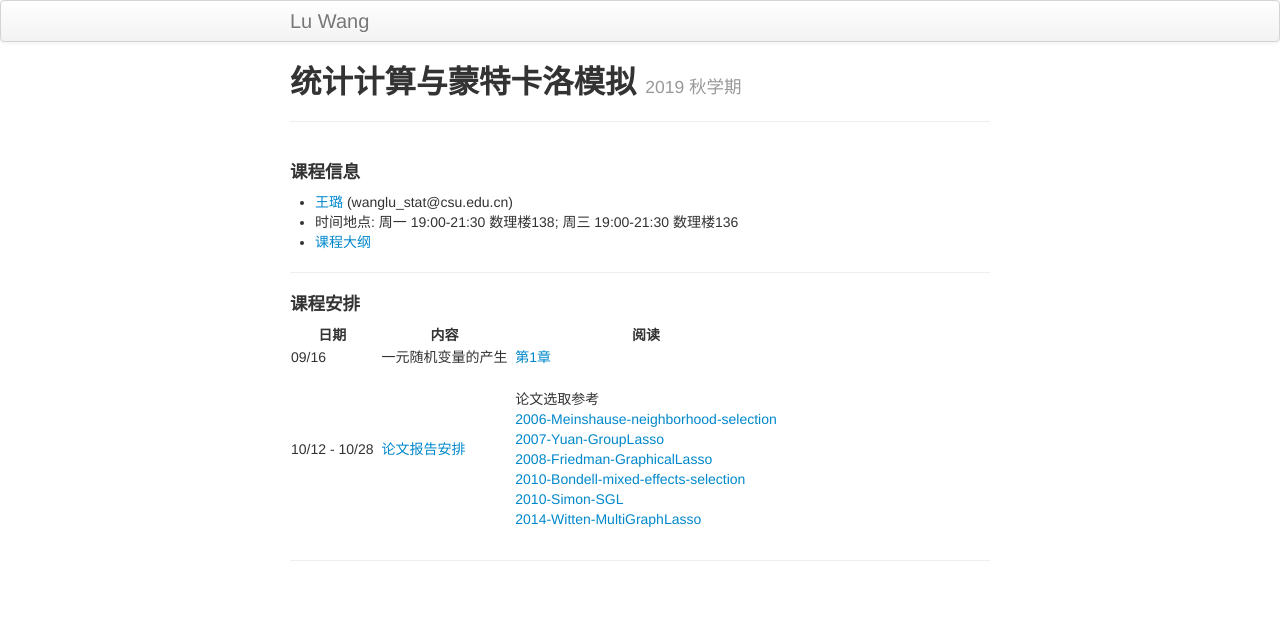
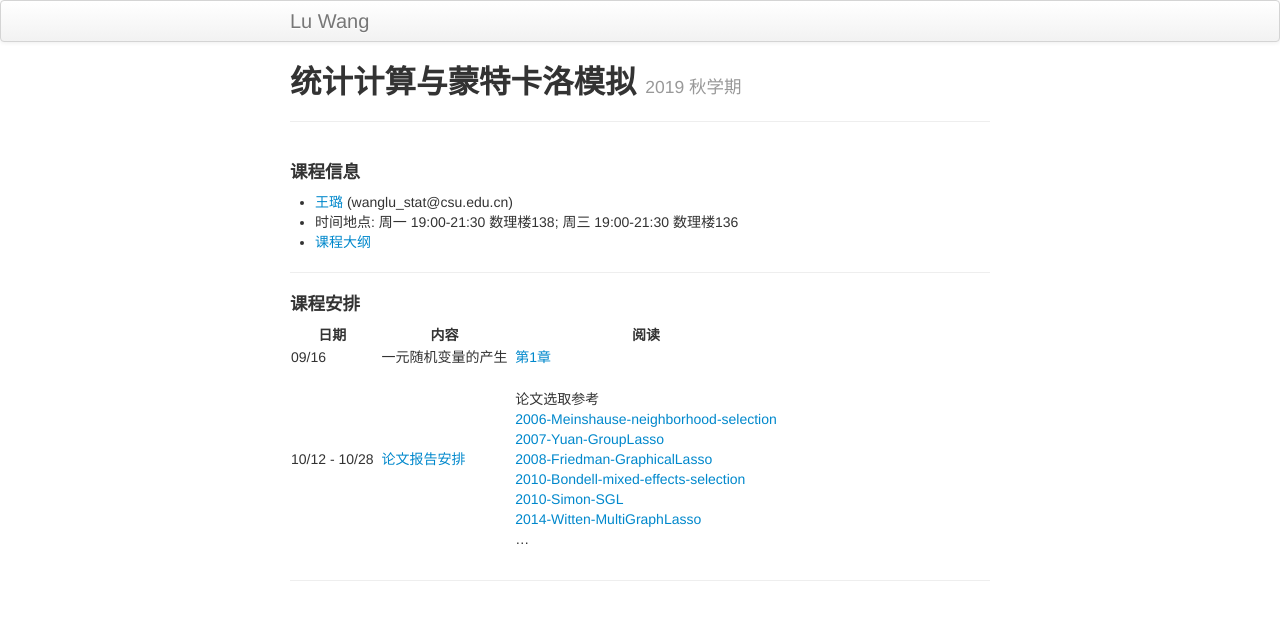
Before and after one commit to wangronglu/StatisticalComputing, a Jekyll site: the page built from index.md, in a window 1280 px wide. Shown: the top 620 px of the page. Built offline with Jekyll 4.4.1, drawn with Linux system fonts in a browser that asks for light colours.

```diff
--- a/index.md
+++ b/index.md
@@ -16,4 +16,4 @@ description: 课程网站
 | 日期 | | 内容 | |  阅读  |
 |---------------|---|--------------------------------|---|----------|
 | 09/16 || 一元随机变量的产生   ||  [第1章](Lectures/random_generator_online.pdf) |
-| 10/12 - 10/28 ||  [论文报告安排](https://docs.qq.com/sheet/DRHdUU1hIeVB5Z2ln?c=B32A0A0)  || <br> 论文选取参考 <br> [2006-Meinshause-neighborhood-selection](Papers/2006-Meinshausen-neighborhood-selection.pdf) <br> [2007-Yuan-GroupLasso](Papers/2007-Yuan-GroupLasso.pdf) <br> [2008-Friedman-GraphicalLasso](Papers/2008-Friedman-GraphicalLasso.pdf) <br> [2010-Bondell-mixed-effects-selection](Papers/2010-Bondell-LMMsel.pdf) <br> [2010-Simon-SGL](Papers/2010-Simon-SGLpaper.pdf) <br> [2014-Witten-MultiGraphLasso](Papers/2014-Witten-TwoGaussNet.pdf)|
+| 10/12 - 10/28 ||  [论文报告安排](https://docs.qq.com/sheet/DRHdUU1hIeVB5Z2ln?c=B32A0A0)  || <br> 论文选取参考 <br> [2006-Meinshause-neighborhood-selection](Papers/2006-Meinshausen-neighborhood-selection.pdf) <br> [2007-Yuan-GroupLasso](Papers/2007-Yuan-GroupLasso.pdf) <br> [2008-Friedman-GraphicalLasso](Papers/2008-Friedman-GraphicalLasso.pdf) <br> [2010-Bondell-mixed-effects-selection](Papers/2010-Bondell-LMMsel.pdf) <br> [2010-Simon-SGL](Papers/2010-Simon-SGLpaper.pdf) <br> [2014-Witten-MultiGraphLasso](Papers/2014-Witten-TwoGaussNet.pdf) <br> ... |
```
